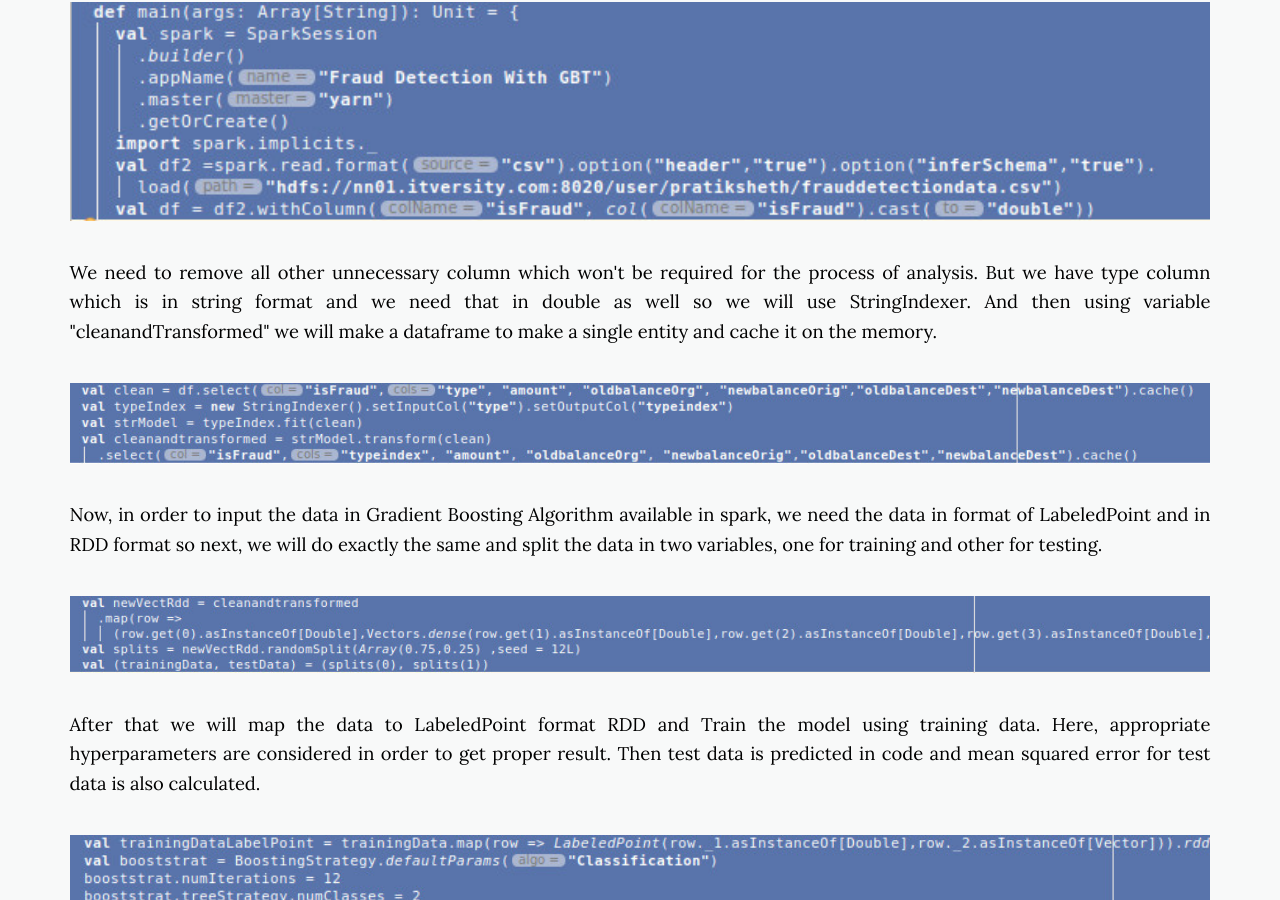
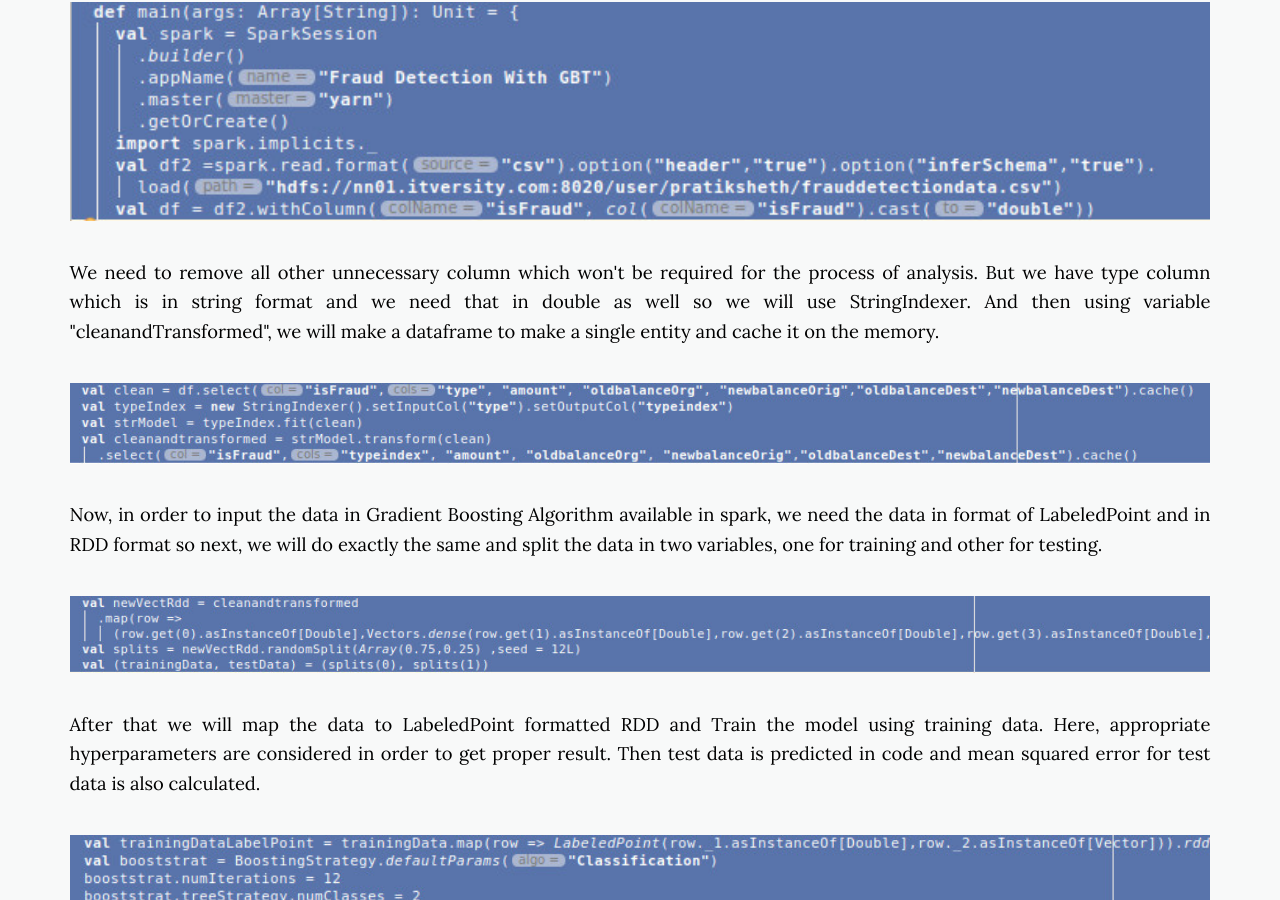
Before and after one commit to daftengineer/daftengineer.github.io, a Jekyll site: the page built from _posts/2018-08-25-fraud-detection-using-GBT.markdown, in a window 1280 px wide and 900 px high, scrolled down 1763 px. Built offline with Jekyll 4.4.1, drawn with Linux system fonts in a browser that asks for light colours; nearby versions of some CDN libraries.

Commit message:
Update 2018-08-25-fraud-detection-using-GBT.markdown

```diff
--- a/_posts/2018-08-25-fraud-detection-using-GBT.markdown
+++ b/_posts/2018-08-25-fraud-detection-using-GBT.markdown
@@ -13,12 +13,12 @@
   <img src="https://daftengineer.github.io/media_assets/ml2p1.png" />
 <p style="text-align:justify;">Now, I will explain every line of code here. First, it is important to start spark session for any spark submittable application. And then, steps for cleaning our data start. We have data in CSV format so we will load them here. we need implicit functions (like col) to run so we will need spark implicits to be imported. Our Label data is "isFraud" column which requires to be in double in order to work with our algorithm so in last step we changed its datatype.</p>
   <img src="https://daftengineer.github.io/media_assets/ml2p2.jpg" />
-<p style="text-align:justify;">We need to remove all other unnecessary column which won't be required for the process of analysis. But we have type column which is in string format and we need that in double as well so we will use StringIndexer. And then using variable "cleanandTransformed" we will make a dataframe to make a single entity and cache it on the memory.</p>
+<p style="text-align:justify;">We need to remove all other unnecessary column which won't be required for the process of analysis. But we have type column which is in string format and we need that in double as well so we will use StringIndexer. And then using variable "cleanandTransformed", we will make a dataframe to make a single entity and cache it on the memory.</p>
    <img src="https://daftengineer.github.io/media_assets/ml2p3.jpg" />
 <p style="text-align:justify;">Now, in order to input the data in Gradient Boosting Algorithm available in spark, we need the data in format of LabeledPoint and in RDD format so next, we will do exactly the same and split the data in two variables, one for training and other for testing.</p>
    <img src="https://daftengineer.github.io/media_assets/ml2p4.jpg" />
 
-<p style="text-align:justify;">After that we will map the data to LabeledPoint format RDD and Train the model using training data. Here, appropriate hyperparameters are considered in order to get proper result. Then test data is predicted in code and mean squared error for test data is also calculated.</p>
+<p style="text-align:justify;">After that we will map the data to LabeledPoint formatted RDD and Train the model using training data. Here, appropriate hyperparameters are considered in order to get proper result. Then test data is predicted in code and mean squared error for test data is also calculated.</p>
  <img src="https://daftengineer.github.io/media_assets/ml2p5.jpg" />
  <p style="text-align:justify;">Here MSE is 5.487364620938629E-4 which is quite good as we just used sample(10MB) data and not the full data. This shows how effective the gradient boosted tree algorithm is when it comes to classification.</p>
    <img src="https://daftengineer.github.io/media_assets/ml2p6.jpg" />
```
